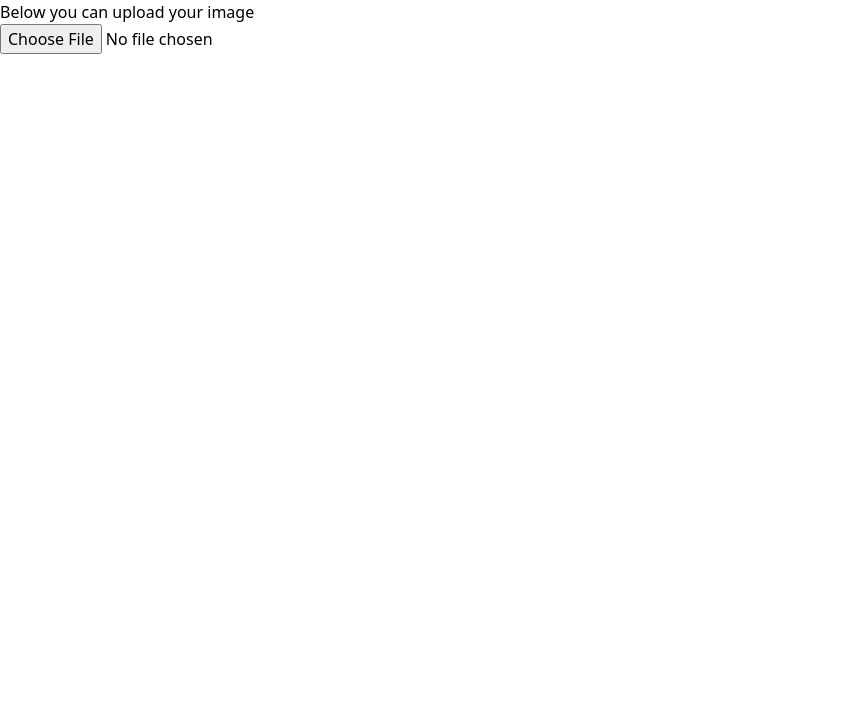
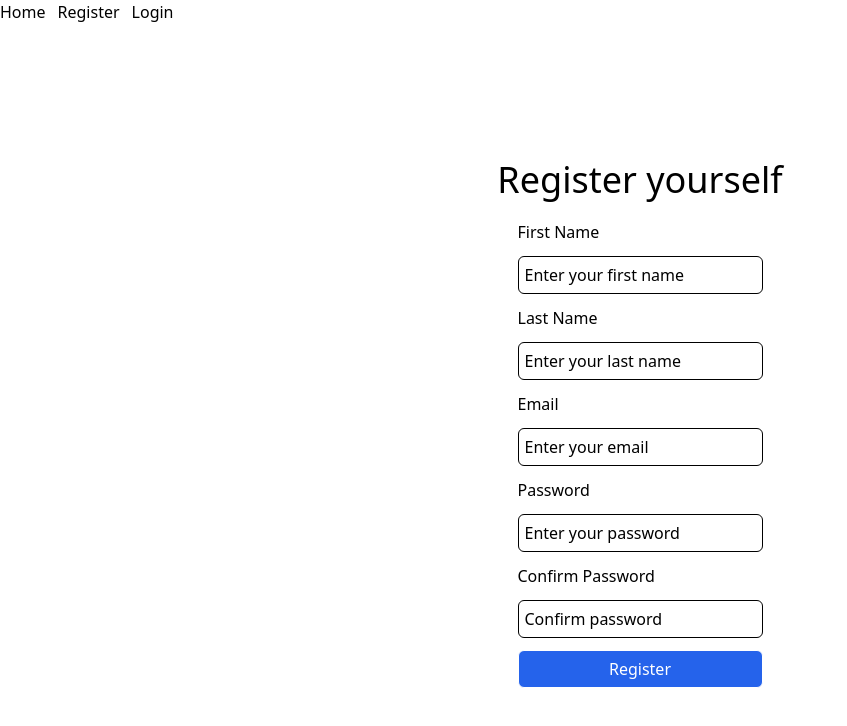
Before and after one commit to karan-verma108/30ProjectsReact, a React (Vite) app in the folder 30projectsreact/: page /register in a window 1280 px wide. Shown: the top 726 px of the page, without its empty margins (0-847 px from the left). Built offline with nearby package versions, Linux system fonts and the light colour scheme.

Commit message:
react : used session storage to save user data and use it to authenticate user when logging in

```diff
--- a/30projectsreact/package.json
+++ b/30projectsreact/package.json
@@ -10,9 +10,11 @@
     "preview": "vite preview"
   },
   "dependencies": {
+    "formik": "^2.4.6",
     "react": "^18.3.1",
     "react-dom": "^18.3.1",
-    "react-router": "^7.0.2"
+    "react-router": "^7.0.2",
+    "yup": "^1.5.0"
   },
   "devDependencies": {
     "@eslint/js": "^9.13.0",
--- a/30projectsreact/src/App.tsx
+++ b/30projectsreact/src/App.tsx
@@ -7,10 +7,10 @@
 // import SpecifiedTimeCounter from './components/basicComponents/SpecifiedTimeCounter';
 // import Todo from './components/todo';
 // import Navbar from './components/basicComponents/Navbar';
-// import Routing from './routing';
+import Routing from './routing';
 // import DynamicBackground from './components/basicComponents/DynamicBackground';
 // import RandomQuotes from './components/basicComponents/RandomQuotes';
-import FileUploader from './components/basicComponents/FileUploader';
+// import FileUploader from './components/basicComponents/FileUploader';
 
 function App() {
   return (
@@ -27,7 +27,8 @@ function App() {
       {/* <Navbar /> */}
       {/* <Routing /> */}
       {/* <RandomQuotes /> */}
-      <FileUploader />
+      {/* <FileUploader /> */}
+      <Routing />
     </>
   );
 }
--- /dev/null
+++ b/30projectsreact/src/components/basicComponents/Navbar/Login.tsx
@@ -0,0 +1,91 @@
+import { withFormik, Form, FormikProps } from 'formik';
+import * as Yup from 'yup';
+import { RegisterFormikValues } from './Register';
+
+interface LoginFormikValues {
+  email: string;
+  password: string;
+}
+
+export const Login = ({
+  values,
+  errors,
+  handleSubmit,
+  handleChange,
+  touched,
+}: FormikProps<LoginFormikValues>): JSX.Element => {
+  return (
+    <div className='flex flex-col gap-5 justify-center items-center'>
+      <p>Let's log in now</p>
+      <Form onSubmit={handleSubmit} className='flex flex-col gap-3'>
+        <label htmlFor='email'>Email</label>
+        <input
+          type='email'
+          placeholder='Enter your email'
+          id='email'
+          value={values.email}
+          name='email'
+          className='border border-black p-1.5 rounded-md placeholder:text-black'
+          onChange={handleChange}
+        />
+        {touched.email && errors.email ? (
+          <p className='text-red-600'>{errors.email}</p>
+        ) : (
+          ''
+        )}
+
+        <label htmlFor='password'>Password</label>
+        <input
+          type='password'
+          placeholder='Enter your password'
+          id='password'
+          value={values.password}
+          name='password'
+          className='border border-black p-1.5 rounded-md placeholder:text-black'
+          onChange={handleChange}
+        />
+        {touched.email && errors.email ? (
+          <p className='text-red-600'>{errors.email}</p>
+        ) : (
+          ''
+        )}
+
+        <button
+          type='submit'
+          className='bg-orange-400 text-white py-2 rounded-md'
+        >
+          Login
+        </button>
+      </Form>
+    </div>
+  );
+};
+
+// eslint-disable-next-line react-refresh/only-export-components
+export default withFormik({
+  mapPropsToValues: () => ({
+    email: '',
+    password: '',
+  }),
+  validationSchema: Yup.object().shape({
+    email: Yup.string().required('Email is required'),
+    password: Yup.string().required('Password is required'),
+  }),
+  handleSubmit: (values: LoginFormikValues, { setSubmitting }) => {
+    const sessionData: string | null = sessionStorage.getItem('userData');
+    if (sessionData !== null) {
+      const parsedSessionData: RegisterFormikValues = JSON.parse(sessionData);
+
+      if (
+        parsedSessionData.email === values.email &&
+        parsedSessionData.password === values.password
+      ) {
+        alert('You are successfully logged in!');
+        setSubmitting(false); // it sets the submitting state to false, indicating that the form submission is complete
+      } else {
+        alert('Please check your credentials');
+      }
+    }
+  },
+  displayName: 'Login',
+})(Login);
--- /dev/null
+++ b/30projectsreact/src/components/basicComponents/Navbar/Register.tsx
@@ -0,0 +1,139 @@
+import { withFormik, Form, FormikProps } from 'formik';
+import * as Yup from 'yup';
+
+export interface RegisterFormikValues {
+  firstName: string;
+  lastName: string;
+  email: string;
+  password: string;
+  confirmPassword: string;
+}
+
+export const Register = ({
+  values,
+  handleChange,
+  handleSubmit,
+  errors,
+  touched,
+}: FormikProps<RegisterFormikValues>): JSX.Element => {
+  return (
+    <div className='flex flex-col gap-5 h-screen justify-center items-center'>
+      <p className='text-4xl'>Register yourself</p>
+      <Form onSubmit={handleSubmit} className='flex flex-col gap-3'>
+        <label htmlFor='firstName'>First Name</label>
+        <input
+          type='text'
+          placeholder='Enter your first name'
+          id='firstName'
+          className='border border-black p-1.5 rounded-md placeholder:text-black'
+          name='firstName'
+          onChange={handleChange}
+          value={values.firstName}
+        />
+        {touched.firstName && errors.firstName ? (
+          <p className='text-red-600'> {errors.firstName} </p>
+        ) : (
+          ''
+        )}
+
+        <label htmlFor='lastName'>Last Name</label>
+        <input
+          type='text'
+          placeholder='Enter your last name'
+          id='lastName'
+          onChange={handleChange}
+          value={values.lastName}
+          className='border border-black p-1.5 rounded-md placeholder:text-black'
+          name='lastName'
+        />
+        {touched.lastName && errors.lastName ? (
+          <p className='text-red-600'> {errors.lastName} </p>
+        ) : (
+          ''
+        )}
+
+        <label htmlFor='email'>Email</label>
+        <input
+          type='email'
+          placeholder='Enter your email'
+          id='email'
+          onChange={handleChange}
+          value={values.email}
+          className='border border-black p-1.5 rounded-md placeholder:text-black'
+          name='email'
+        />
+        {touched.email && errors.email ? (
+          <p className='text-red-600'> {errors.email} </p>
+        ) : (
+          ''
+        )}
+
+        <label htmlFor='password'>Password</label>
+        <input
+          type='password'
+          placeholder='Enter your password'
+          id='password'
+          onChange={handleChange}
+          value={values.password}
+          className='border border-black p-1.5 rounded-md placeholder:text-black'
+          name='password'
+        />
+        {touched.password && errors.password ? (
+          <p className='text-red-600'> {errors.password} </p>
+        ) : (
+          ''
+        )}
+
+        <label htmlFor='confirmPassword'>Confirm Password</label>
+        <input
+          type='password'
+          placeholder='Confirm password'
+          id='confirmPassword'
+          onChange={handleChange}
+          value={values.confirmPassword}
+          className='border border-black p-1.5 rounded-md placeholder:text-black'
+          name='confirmPassword'
+        />
+        {touched.confirmPassword && errors.confirmPassword ? (
+          <p className='text-red-600'> {errors.confirmPassword} </p>
+        ) : (
+          ''
+        )}
+
+        <button
+          type='submit'
+          className='border border-white bg-blue-600 text-white rounded-md py-1.5'
+        >
+          Register
+        </button>
+      </Form>
+    </div>
+  );
+};
+
+// eslint-disable-next-line react-refresh/only-export-components
+export default withFormik({
+  mapPropsToValues: () => ({
+    firstName: '',
+    lastName: '',
+    email: '',
+    password: '',
+    confirmPassword: '',
+  }),
+  validationSchema: Yup.object().shape({
+    firstName: Yup.string().required('First Name is required'),
+    lastName: Yup.string().required('Last Name is required'),
+    email: Yup.string().required('Email is required'),
+    password: Yup.string().required('Password is required'),
+    confirmPassword: Yup.string().required('Confirm Password is required'),
+  }),
+  handleSubmit: (values: RegisterFormikValues, { setSubmitting }) => {
+    if (!values) {
+      console.log('values', values);
+      setSubmitting(false); //it sets the submitting state to false, indicating that the form submission is complete
+      sessionStorage.setItem('userData', JSON.stringify(values));
+      alert('Congrats you are registered!');
+    }
+  },
+  displayName: 'Register',
+})(Register);
--- a/30projectsreact/src/components/basicComponents/Navbar/index.tsx
+++ b/30projectsreact/src/components/basicComponents/Navbar/index.tsx
@@ -7,11 +7,11 @@ export default function Navbar(): JSX.Element {
         <Link to={'/'}>
           <li>Home</li>
         </Link>
-        <Link to={'/about'}>
-          <li>About</li>
+        <Link to={'/register'}>
+          <li>Register</li>
         </Link>
-        <Link to={'help'}>
-          <li>Help</li>
+        <Link to={'login'}>
+          <li>Login</li>
         </Link>
       </ul>
     </nav>
--- a/30projectsreact/src/routing.tsx
+++ b/30projectsreact/src/routing.tsx
@@ -1,9 +1,11 @@
 import { Routes, Route } from 'react-router';
 
-import About from './components/basicComponents/Navbar/About';
-import Help from './components/basicComponents/Navbar/Help';
+// import About from './components/basicComponents/Navbar/About';
+// import Help from './components/basicComponents/Navbar/Help';
 import Navbar from './components/basicComponents/Navbar';
 import Home from './components/basicComponents/Navbar/Home';
+import Register from './components/basicComponents/Navbar/Register';
+import Login from './components/basicComponents/Navbar/Login';
 
 export default function Routing(): JSX.Element {
   return (
@@ -11,8 +13,10 @@ export default function Routing(): JSX.Element {
       <Navbar />
       <Routes>
         <Route path='/' element={<Home />} />
-        <Route path='/about' element={<About />} />
-        <Route path='/help' element={<Help />} />
+        {/* <Route path='/about' element={<About />} /> */}
+        {/* <Route path='/help' element={<Help />} /> */}
+        <Route path='/register' element={<Register />} />
+        <Route path='/login' element={<Login />} />
       </Routes>
     </>
   );
```
Also changed, not shown: 2 other files (tests, documents, lock files or other folders).
